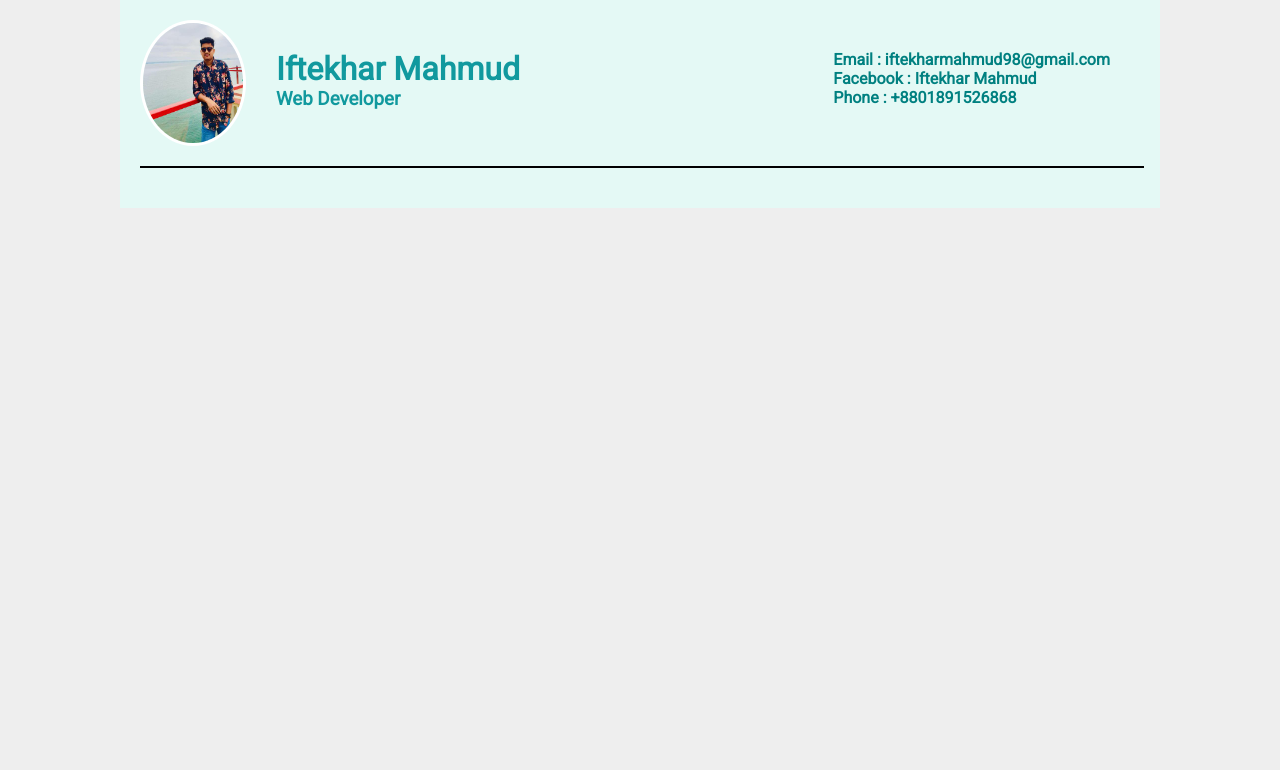
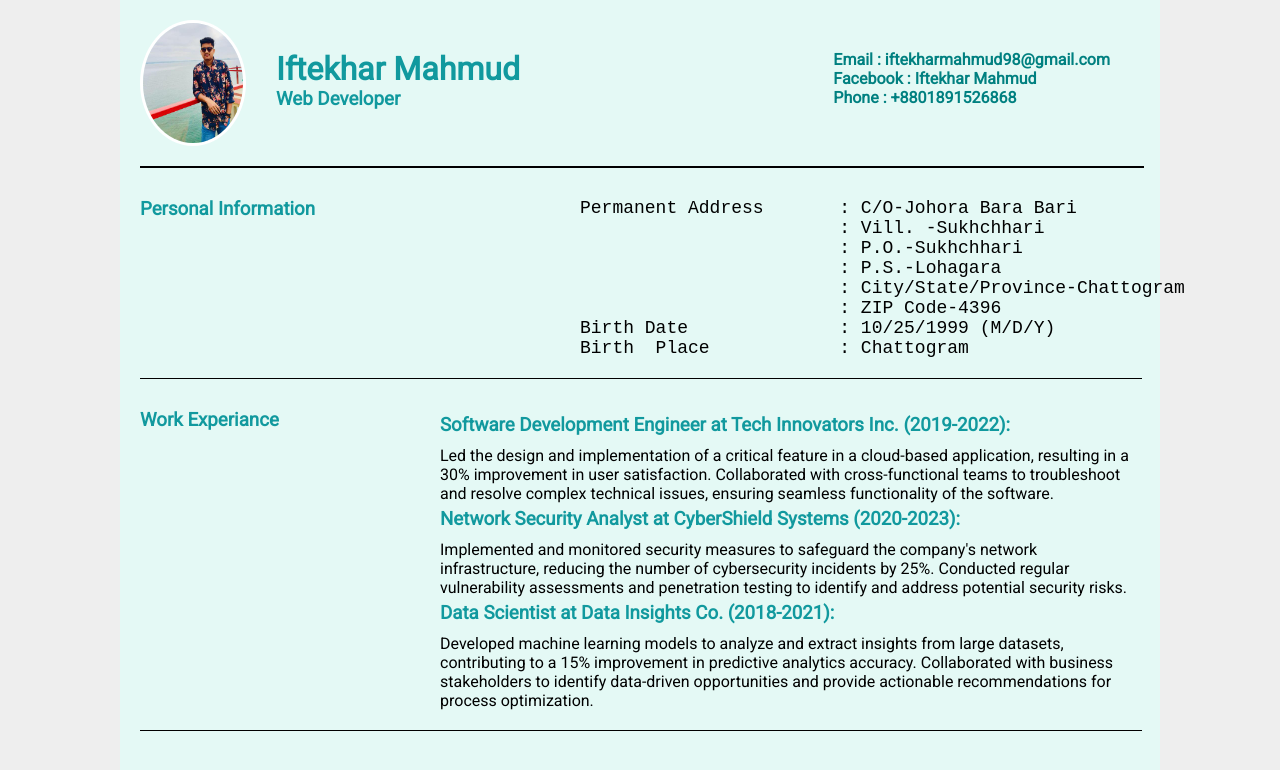
Before and after one commit to iftekharmahmud25/cv-html-css-practice, a plain HTML site: page index.html in a window 1280 px wide. Drawn offline with Linux system fonts and the light colour scheme.

Commit message:
added work experiance

```diff
--- a/index.css
+++ b/index.css
@@ -1,26 +1,23 @@
-*{
+* {
     margin: 0;
     padding: 0;
 }
 
-body{
+body {
     background: #EEE;
     font-family: 'Roboto', sans-serif;
 }
 
-.container{
+.container {
     max-width: 1000px;
     background-color: #E4F9f5;
     margin: 0 auto;
     padding: 20px;
 }
 
-header{
+header {}
 
-
-}
-
-.profile{
+.profile {
     width: 100px;
     height: 120px;
     border: 3px solid white;
@@ -28,39 +25,81 @@ header{
     float: left;
 }
 
-.header-bio{
+.header-bio {
     float: left;
     padding: 30px;
 }
 
-h1,h2,h3,h4,h5,h6{
+h1,
+h2,
+h3,
+h4,
+h5,
+h6 {
     color: #11999e;
 }
 
-.header-contact{
+.header-contact {
     float: right;
     padding: 30px;
 
 }
-.header-contact a{
+
+.header-contact a {
     text-decoration: none;
     color: teal;
     font-weight: bold;
 
 }
-.header-contact a:hover{
+
+.header-contact a:hover {
     text-decoration: underline;
     color: tomato;
 
 }
 
-.div-clear{
+.div-clear {
     clear: both;
 }
 
-hr{
+hr {
     border: 2px solid black;
     width: 100%;
     margin: 20px auto;
-    border-bottom:none;
+    border-bottom: none;
 }
+
+#personal-section {}
+
+
+.content {
+    margin-bottom: 30px;
+}
+
+.left-div {
+    width: 30%;
+    float: left;
+
+}
+
+.right-div {
+    width: 70%;
+    float: left;
+
+
+}
+
+
+.common-hr{
+
+    border: 1px solid black;
+    border-bottom: none;
+    width: 100%;
+    margin: 20px auto;
+
+}
+
+.experiance{
+    margin-bottom: 10px;
+    margin-top: 5px;
+}
--- a/index.html
+++ b/index.html
@@ -1,5 +1,6 @@
 <!DOCTYPE html>
 <html lang="en">
+
 <head>
     <meta charset="UTF-8">
     <meta name="viewport" content="width=device-width, initial-scale=1.0">
@@ -9,6 +10,7 @@
     <link href="https://fonts.googleapis.com/css2?family=Roboto&display=swap" rel="stylesheet">
 
 </head>
+
 <body>
     <div class="container">
         <header>
@@ -28,6 +30,67 @@
         </div>
         <hr>
         <main>
+            <!-- personal section start -->
+            <section id="personal-section">
+                <div class="content">
+                    <div class="left-div">
+                        <h3>Personal Information</h3>
+                    </div>
+                    <div class="right-div">
+                        <pre style="margin-left: 140px; font-size: 18px;">Permanent Address	: C/O-Johora Bara Bari
+                        : Vill. -Sukhchhari
+                        : P.O.-Sukhchhari
+                        : P.S.-Lohagara
+                        : City/State/Province-Chattogram
+                        : ZIP Code-4396
+Birth Date		: 10/25/1999 (M/D/Y)
+Birth  Place		: Chattogram </pre>
+                    </div>
+                </div>
+
+            </section>
+            <div class="div-clear">
+
+            </div>
+            <hr class="common-hr">
+
+            <!-- work experiance section -->
+
+            <section id="work-section">
+                <div class="content">
+                    <div class="left-div">
+                        <h3>Work Experiance</h3>
+                    </div>
+                    <div class="right-div">
+                        <h3 class="experiance">Software Development Engineer at Tech Innovators Inc. (2019-2022):</h3>
+                        <p>Led the design and implementation of a critical feature in a cloud-based application,
+                            resulting in a 30% improvement in user satisfaction.
+                            Collaborated with cross-functional teams to troubleshoot and resolve complex technical
+                            issues, ensuring seamless functionality of the software.</p>
+                        <h3 class="experiance">Network Security Analyst at CyberShield Systems (2020-2023):</h3>
+                        <p>Implemented and monitored security measures to safeguard the company's network
+                            infrastructure, reducing the number of cybersecurity incidents by 25%.
+                            Conducted regular vulnerability assessments and penetration testing to identify and address
+                            potential security risks.</p>
+                        <h3 class="experiance">Data Scientist at Data Insights Co. (2018-2021):</h3>
+                        <p>Developed machine learning models to analyze and extract insights from large datasets,
+                            contributing to a 15% improvement in predictive analytics accuracy.
+                            Collaborated with business stakeholders to identify data-driven opportunities and provide
+                            actionable recommendations for process optimization.</p>
+                    </div>
+                </div>
+                <div class="div-clear">
+
+                </div>
+                <hr class="common-hr">
+            </section>
+
+
+
+
+
+
+
 
         </main>
 
@@ -37,4 +100,5 @@
         </footer>
     </div>
 </body>
+
 </html>
```
Lines whose indentation alone changed are shown as unchanged.
